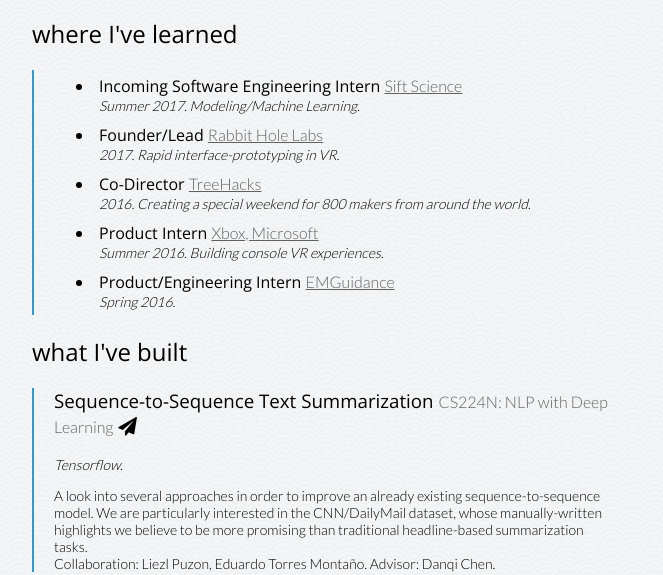
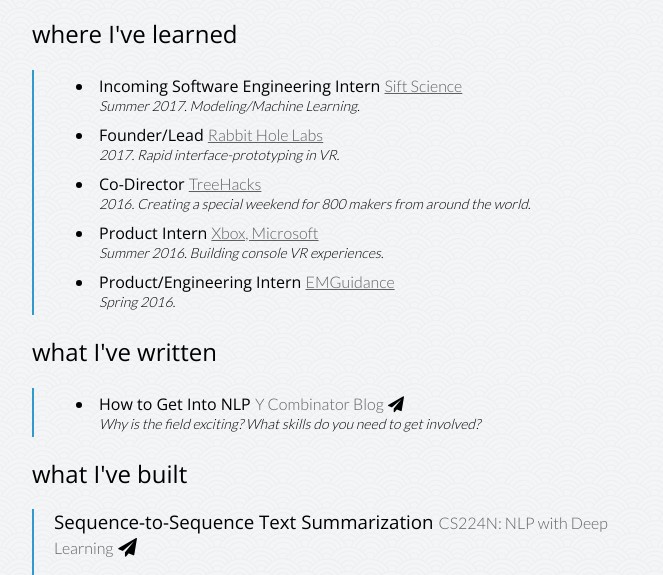
Before and after one commit to vincentschen/vincentschen.github.io, a plain HTML site: page index.html in a window 1280 px wide. Shown: the part 154-729 px from the top of the page, without its empty margins (308-971 px from the left). Drawn offline with nearby package versions, Linux system fonts and the light colour scheme.

Commit message:
Add writing section

```diff
--- a/index.html
+++ b/index.html
@@ -65,6 +65,18 @@
           </ul>
         </div>
 
+        <h2>what I've written</h2>
+
+        <div class="item">
+          <ul>
+            <li>
+              How to Get Into NLP <span><a>Y Combinator Blog</a></span>
+              <a class="fa fa-paper-plane" href="https://blog.ycombinator.com/how-to-get-into-natural-language-processing/"></a>
+              <p class="description"> Why is the field exciting? What skills do you need to get involved? </p>
+            </li>
+          </ul>
+        </div>
+
         <h2>what I've built</h2>
 
         <div class="item">
@@ -114,7 +126,7 @@
         </div>
 
     </div>
-  </div>
+
 </body>
 
 </html>
--- a/main.css
+++ b/main.css
@@ -53,25 +53,24 @@ h1:after{
   border-radius:4px;
 }
 
+a {
+  color: inherit;
+  text-decoration: none;
+}
+
+a:hover {
+  opacity: 0.7;
+}
+
 h3 span, ul span {
   font-family: 'Lato', sans-serif;
   font-size: 16px;
   opacity: 0.6;
 }
 
-h3 a, ul span a {
-  color: inherit;
-  text-decoration: none;
-}
-
-h3 a.link, ul span a.link {
+a.link {
   text-decoration: underline;
 }
-
-h3 a:hover, ul span a:hover {
-  opacity: 0.7;
-}
-
 .item {
   padding: 0 20px;
   border-left: 2px solid #3299CC;
```
